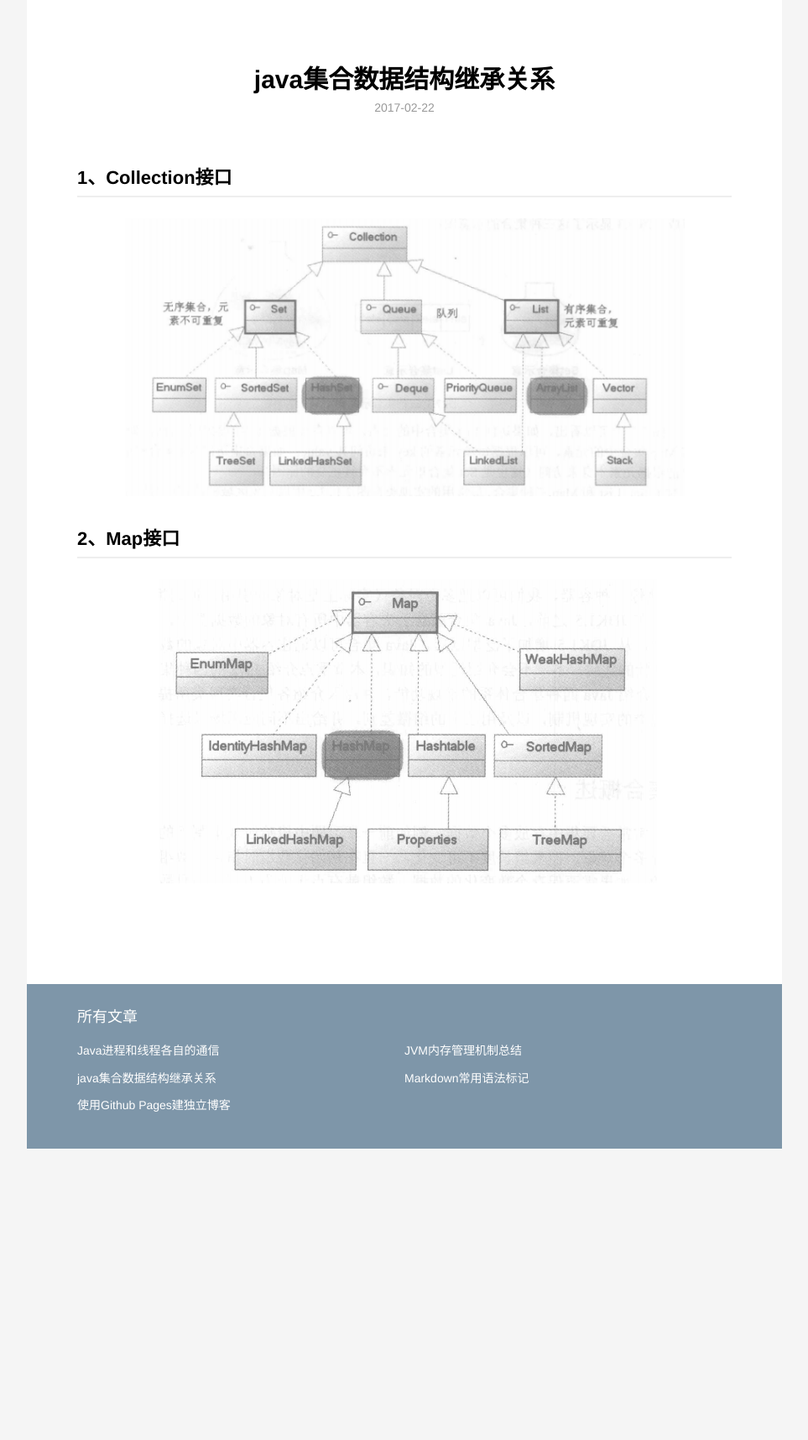
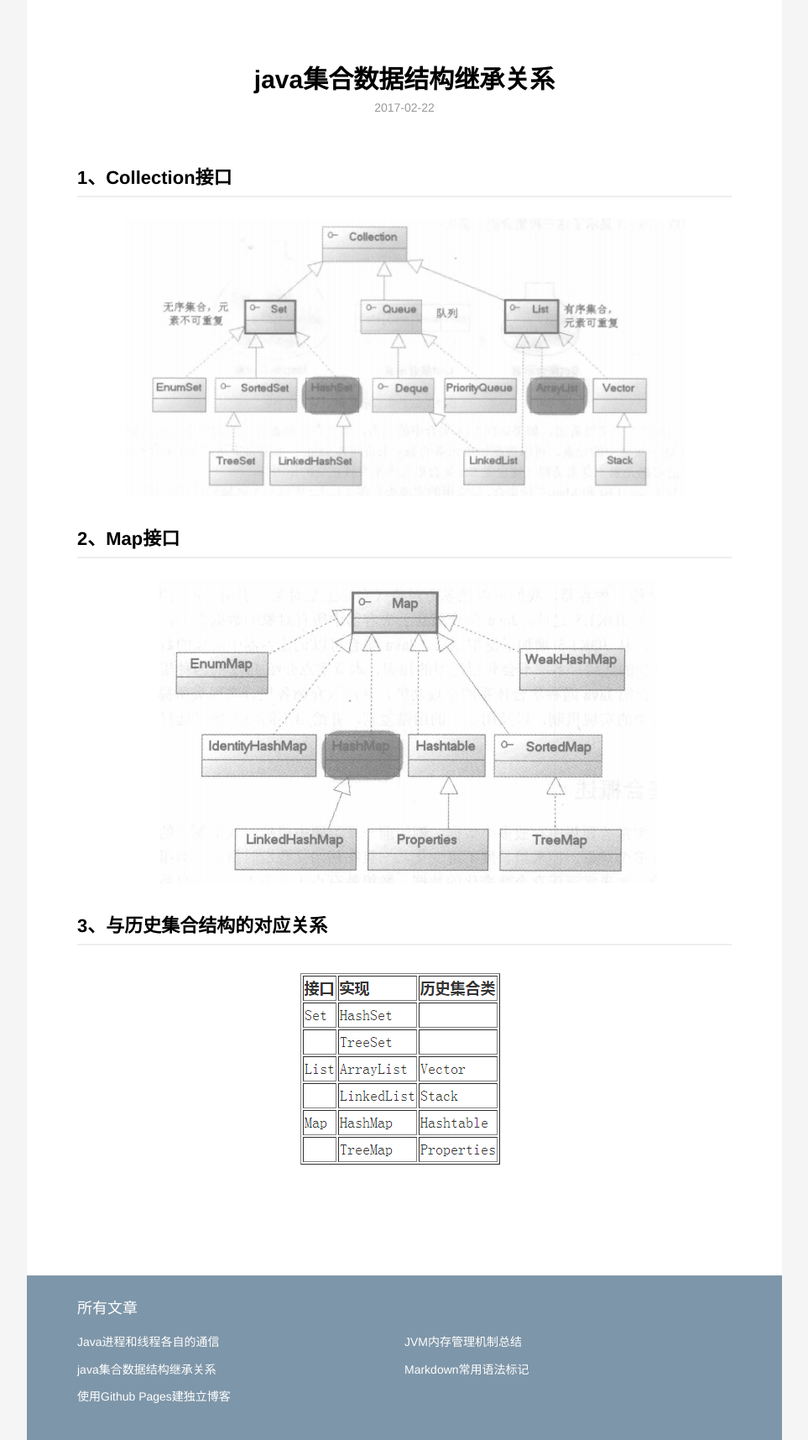
Before and after one commit to wangkun11/wangkun11.github.io, a Jekyll site: the page built from _posts/2017-02-22-java集合数据结构继承关系.md, in a window 1280 px wide. Shown: the whole page at 84% size, without its empty margins (158-1121 px from the left). Built offline with Jekyll 4.4.1, drawn with Linux system fonts in a browser that asks for light colours; before the commit the page ends 1368 px from its top, so only the background shows below that.

Commit message:
修改内容

```diff
--- a/_posts/2017-02-22-java集合数据结构继承关系.md
+++ b/_posts/2017-02-22-java集合数据结构继承关系.md
@@ -9,3 +9,5 @@ description: 本文整理java.util包中的常用数据结构的用法、继承
 ![Collection集合框架继承关系](/images/Java集合框架/Collection集合体系继承树.png)
 ## 2、Map接口
 ![Map框架继承关系](/images/Java集合框架/Map体系继承树.png)
+## 3、与历史集合结构的对应关系
+![历史集合框架对应关系](/images/Java集合框架/历史集合框架对应关系.png)
```
Also changed, not shown: images/Java集合框架/历史集合框架对应关系.png (added).
